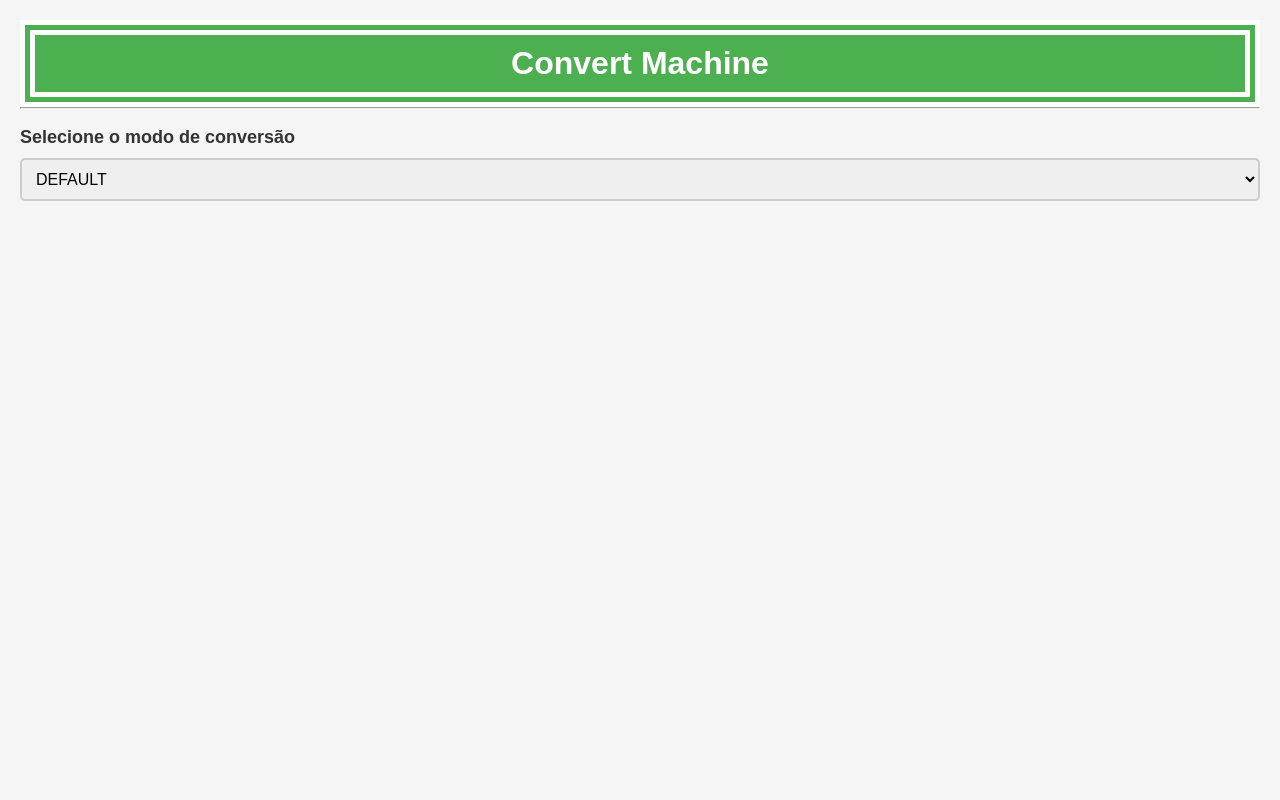
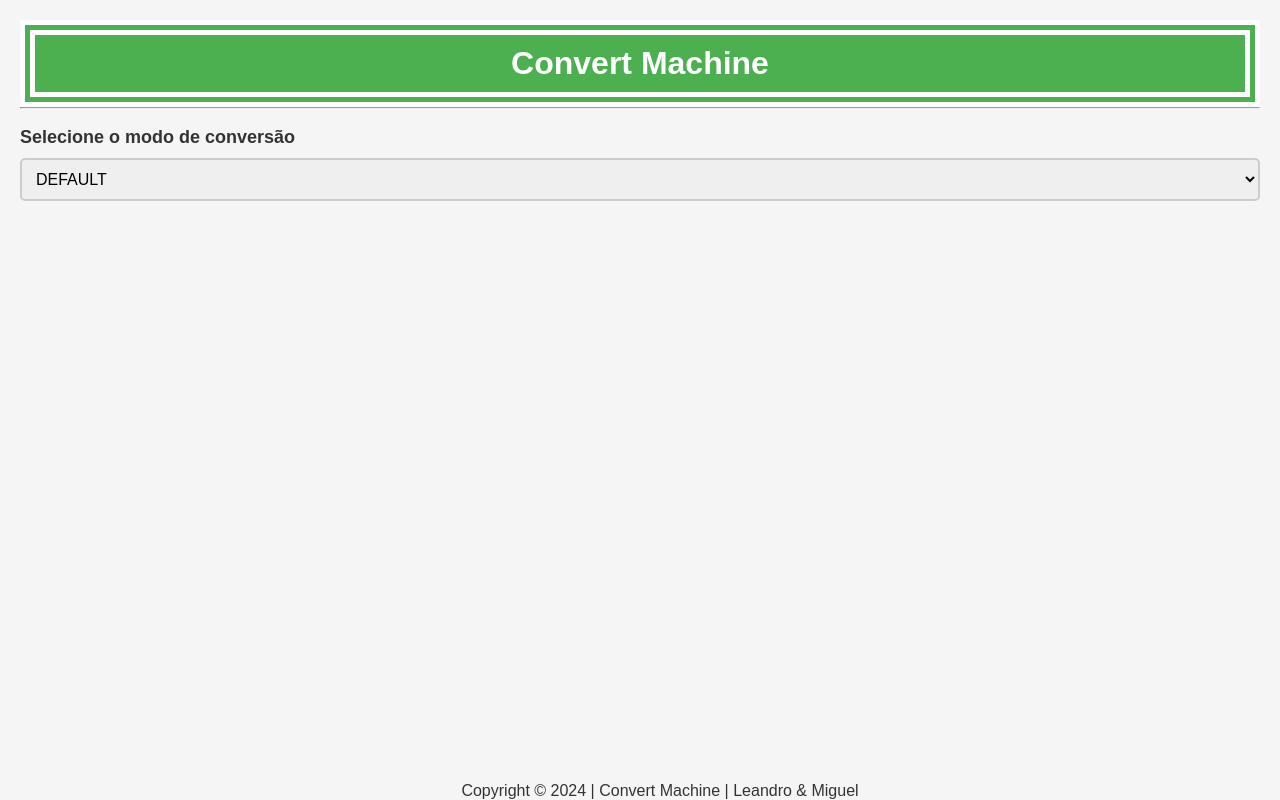
Before and after one commit to Miguel-An-gel/Convert-Machine.io, a plain HTML site: page index.html in a window 1280 px wide. Drawn offline with Linux system fonts and the light colour scheme.

Commit message:
Convert Machine
Rodapé, Copyright

```diff
--- a/index.html
+++ b/index.html
@@ -114,6 +114,9 @@
     <div id="octal_div"></div>
     <div id="hexadecimal_div"></div>
 
+    <span style="position: fixed; bottom: 0;
+    width: 100%; text-align: center; ">Copyright © 2024 | Convert Machine | Leandro & Miguel</span>
+
 </body>
 
 </html>
```
